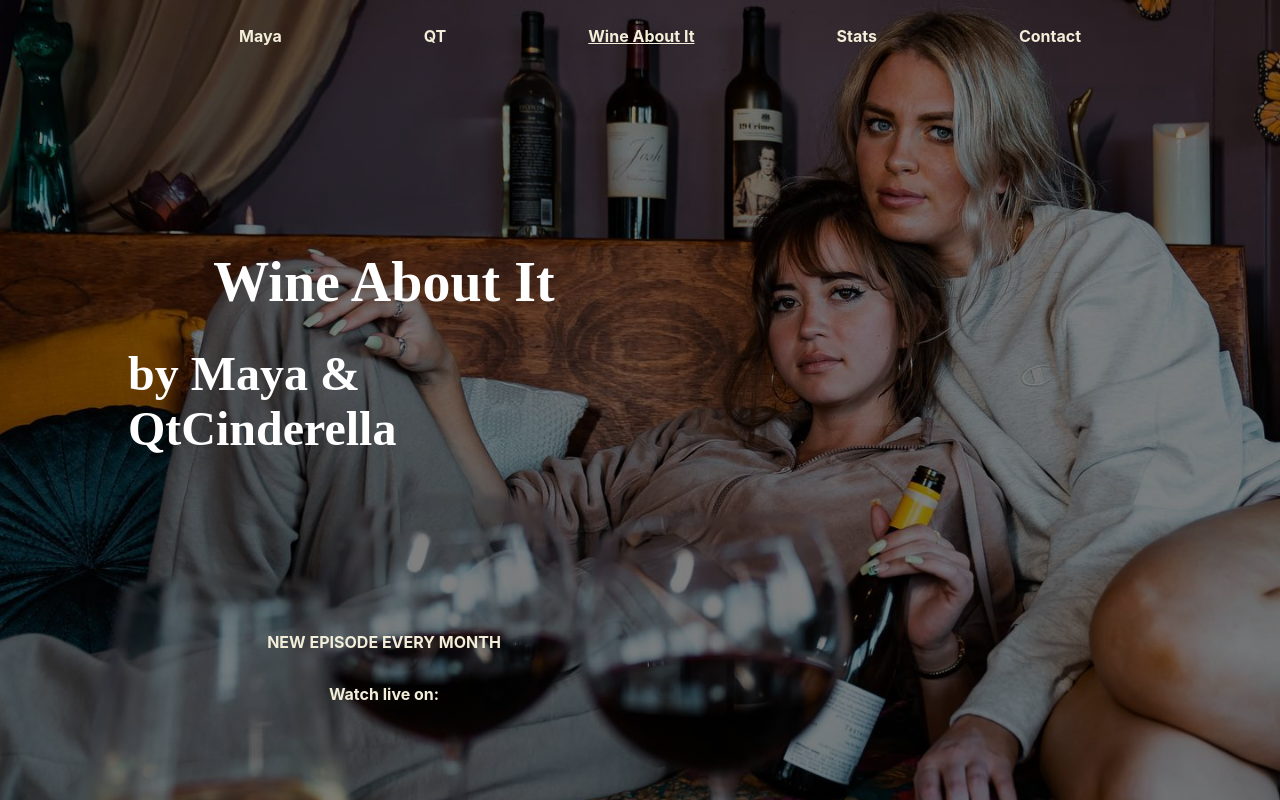
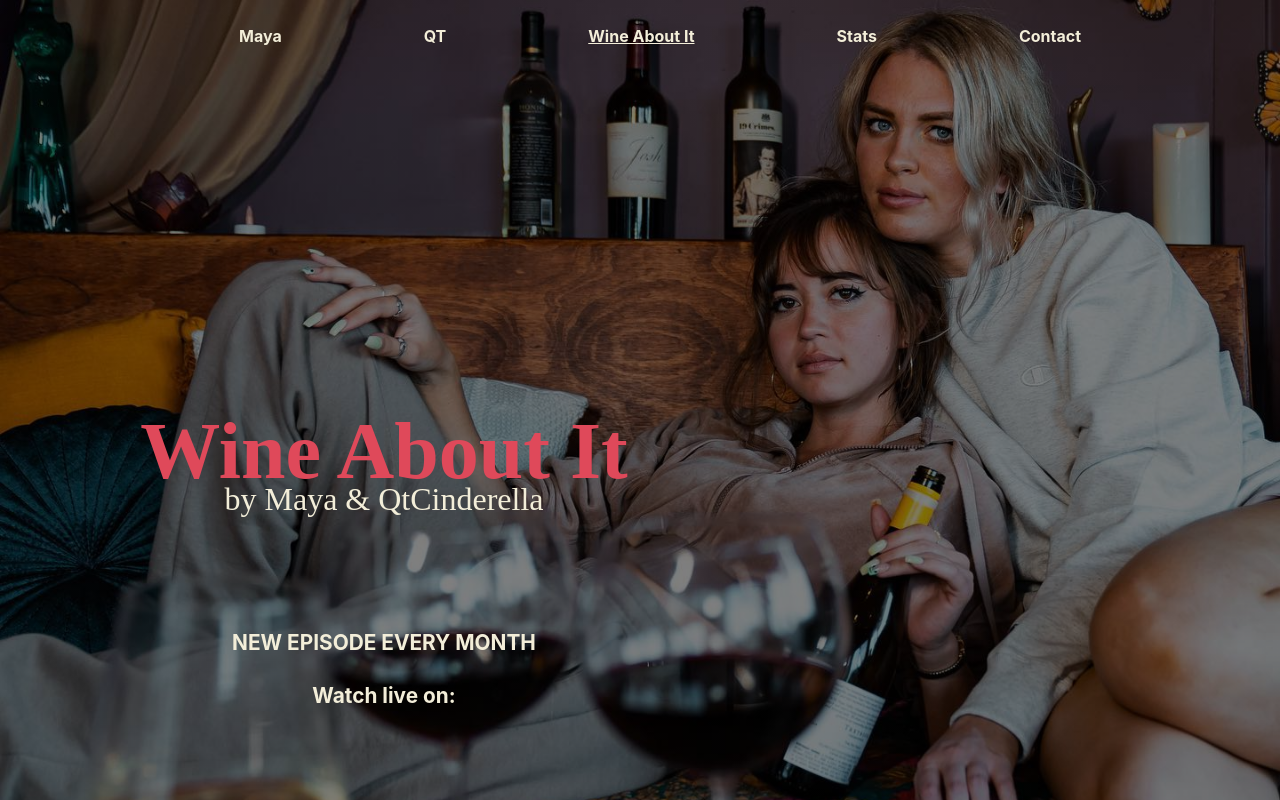
Before and after one commit to Echo203/wine-about-it, a React (Create React App) app: page / in a window 1280 px wide. Built offline with nearby package versions, Linux system fonts and the light colour scheme; a web font is replaced by a local one.

Commit message:
Hero main page ready

```diff
--- a/src/App.scss
+++ b/src/App.scss
@@ -15,17 +15,24 @@
 body {
   padding: 0;
   margin: 0;
+  font-size: 1em;
   background-color: #f3eed9;
   color: #f3eed9;
+  // h1 3.6 h2 3.0 starting
   h1 {
-    font-size: 56px;
+    font-size: 5em;
   }
   h2 {
-    font-size: 48px;
+    font-size: 2em;
   }
 }
 
 .handwritten {
   font-family: "Parisienne";
-  color: white;
+  color: #f3eed9;
+  font-weight: 300;
+  &.title {
+    font-weight: 600;
+    color: #df495a;
+  }
 }
--- a/src/Components/Hero/Hero.jsx
+++ b/src/Components/Hero/Hero.jsx
@@ -10,10 +10,10 @@ export default function Hero() {
       <div className="hero-container">
         <div className="hero-container-left container-half">
           {/* <WineBottle /> */}
-          <h1 className="handwritten"> Wine About It</h1>
-          <h2 className="handwritten">by Maya & QtCinderella</h2>
-          <p>NEW EPISODE EVERY MONTH </p>
-          <p>Watch live on:</p>
+          <h1 className="handwritten title"> Wine About It</h1>
+          <p className="handwritten authors">by Maya & QtCinderella</p>
+          <p className="hero-info-p">NEW EPISODE EVERY MONTH </p>
+          <p className="hero-info-p">Watch live on:</p>
         </div>
         <div className="hero-container-right container-half">
           {/* <h2 className="handwritten">by Maya & QtCinderella</h2>
--- a/src/Components/Hero/Styles.scss
+++ b/src/Components/Hero/Styles.scss
@@ -23,12 +23,13 @@
         h1 {
           margin: 1rem auto;
         }
-        h2 {
+        p.authors {
+          font-size: 2em;
+          margin: -2rem auto 6rem auto;
+        }
+        p.hero-info-p {
+          font-size: 1.3em;
           margin: 1rem auto;
-          margin-bottom: 10rem;
-        }
-        p {
-          margin: 16px auto;
           max-height: 21px;
         }
       }
```
